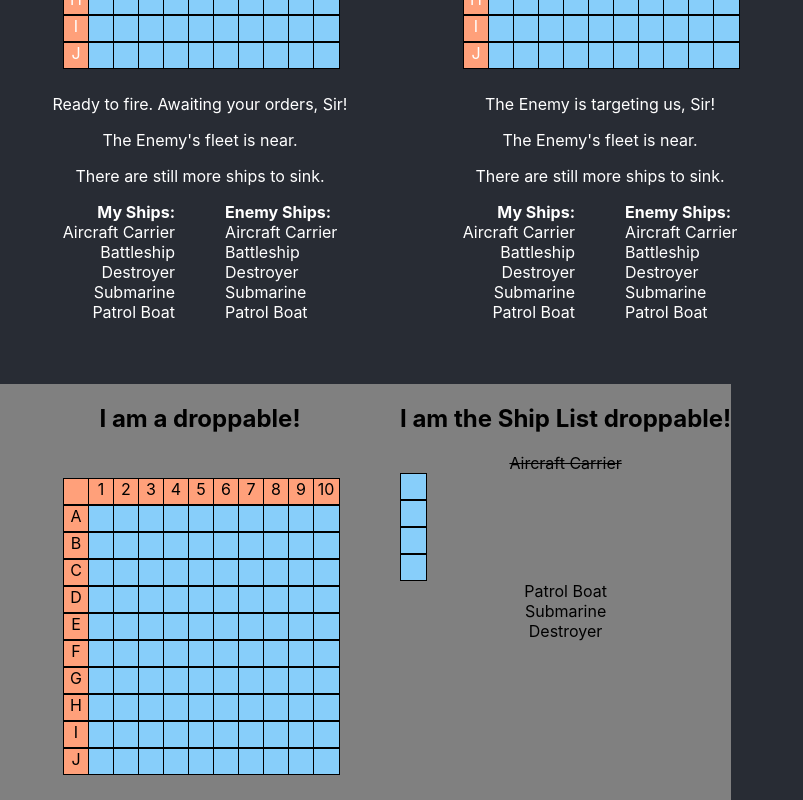
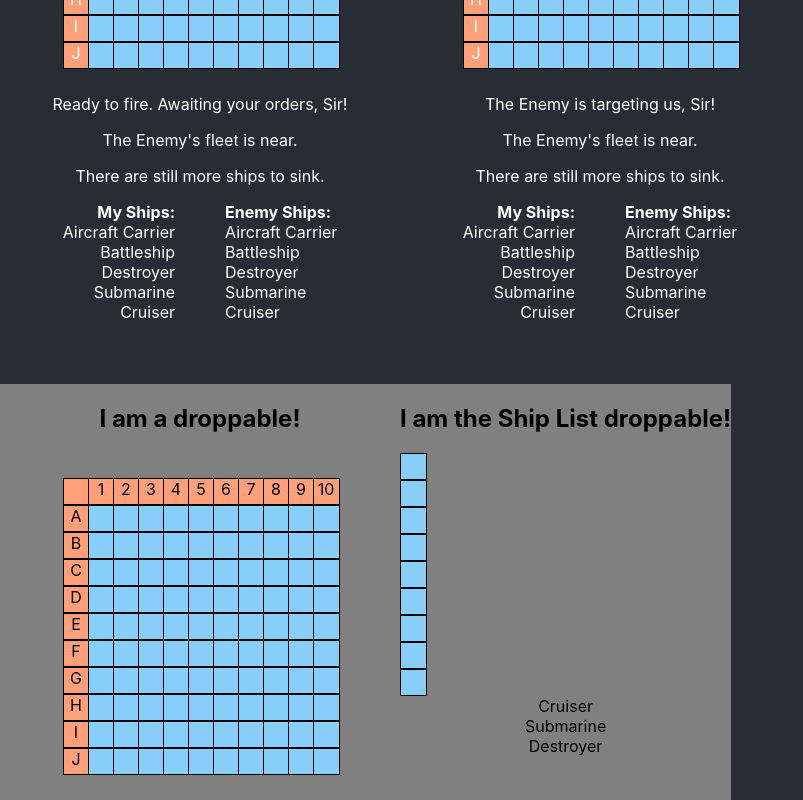
Before and after one commit to thomHayner/battleship-mini-app, a React (Create React App) app: page / in a window 1280 px wide. Shown: the part 576-1376 px from the top of the page, without its empty margins (0-803 px from the left). Built offline with nearby package versions, Linux system fonts and the light colour scheme.

Commit message:
add displayable ui/ux for droppables

```diff
--- a/src/Components/Ships/Carrier.js
+++ b/src/Components/Ships/Carrier.js
@@ -1,6 +1,12 @@
 import React from 'react';
+import Square from '../Board/Square';
+
+const ship = [1,1,1,1,1];
 
 const Carrier = (props) => {
+    if (props.afloat === null) {
+        return (<div> { ship.map(x=>[<Square/>]) } </div>)
+    }
     if (props.afloat === true) {
         return (<div className='carrier' >Aircraft Carrier</div>)
     } else {
--- a/src/Components/Ships/Destroyer.js
+++ b/src/Components/Ships/Destroyer.js
@@ -1,6 +1,12 @@
 import React from 'react';
+import Square from '../Board/Square';
+
+const ship = [5,5];
 
 const Destroyer = (props) => {
+    if (props.afloat === null) {
+        return (<div> { ship.map(x=><Square/>) } </div>)
+    }
     if (props.afloat === true) {
         return (<div className='destroyer' >Destroyer</div>)
     } else {
--- a/src/Components/Ships/PatrolBoat.js
+++ b/src/Components/Ships/PatrolBoat.js
@@ -1,11 +1,17 @@
 import React from 'react';
+import Square from '../Board/Square';
 
-const PatrolBoat = (props) => {
+const ship = [3,3,3];
+
+const Cruiser = (props) => {
+    if (props.afloat === null) {
+        return (<div> { ship.map(x=><Square/>) } </div>)
+    }
     if (props.afloat === true) {
-        return (<div className='patrol-boat' >Patrol Boat</div>)
+        return (<div className='patrol-boat' >Cruiser</div>)
     } else {
-        return (<div className='patrol-boat' ><s>Patrol Boat</s></div>)
+        return (<div className='patrol-boat' ><s>Cruiser</s></div>)
     }
 }
 
-export default PatrolBoat;
+export default Cruiser;
```
